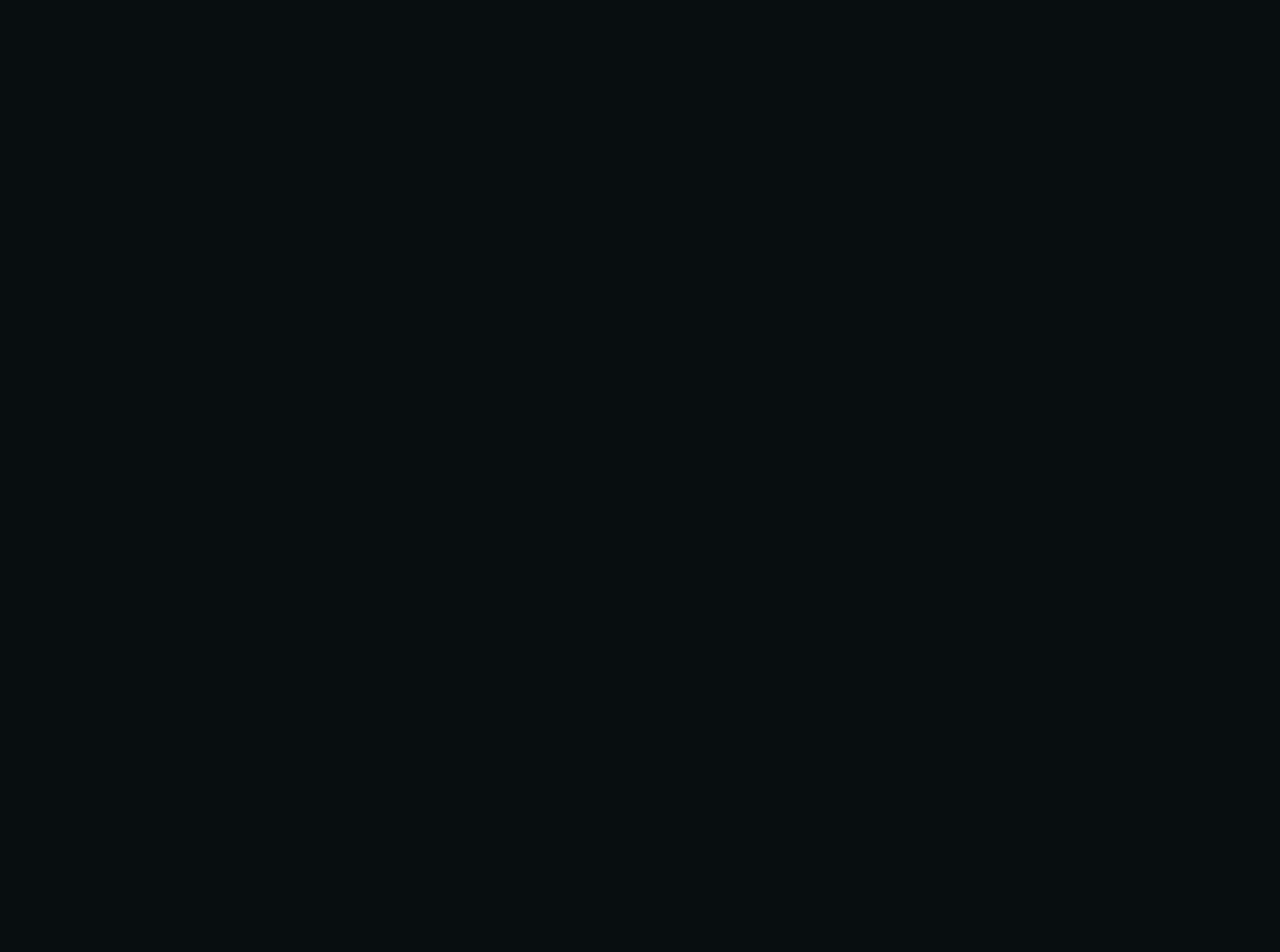
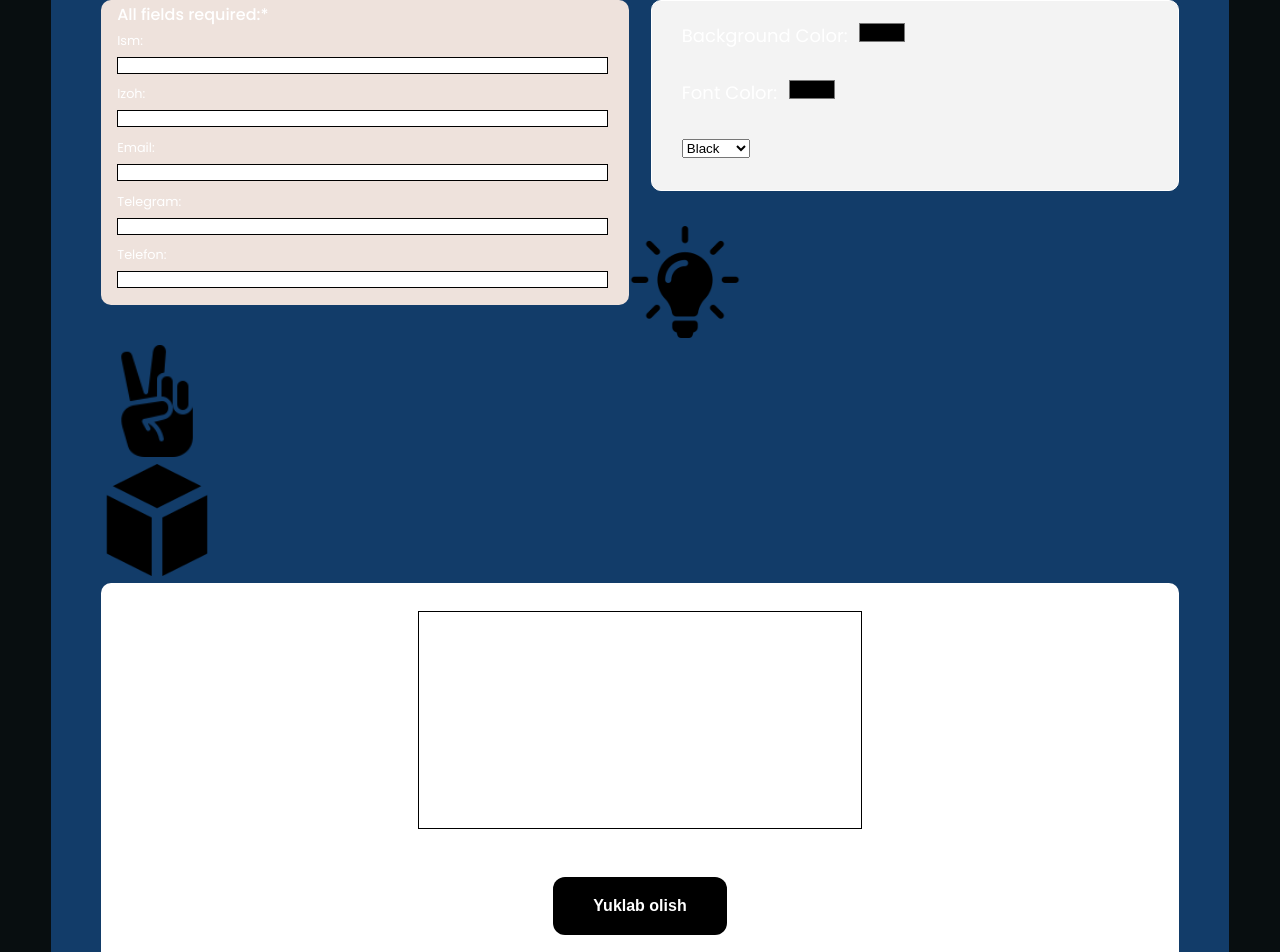
Before and after one commit to Jahongir7/visiting-card-frontend, a React (Vite) app: page /full-generator in a window 1280 px wide. Before the commit this address had no page. Shown: the top 952 px of the page. Before the commit the page ends 800 px from the top, so only its background shows below. Built offline with nearby package versions, Linux system fonts and the light colour scheme.

Commit message:
full generator

```diff
--- a/src/App.jsx
+++ b/src/App.jsx
@@ -7,6 +7,7 @@
 import Ask from "./components/ask";
 import Generate from "./components/generate";
 import Generator from "./components/generator";
+import FullGenerator from "./components/FullGenerator";
 
 function App() {
   return (
@@ -19,6 +20,7 @@
         <Route path="/ask" element={<Ask />} />
         <Route path="/generate" element={<Generate />} />
         <Route path="/main-generator" element={<Generator />} />
+        <Route path="/full-generator" element={<FullGenerator />} />
       </Routes>
     </div>
   );
--- /dev/null
+++ b/src/components/FullGenerator.jsx
@@ -0,0 +1,263 @@
+import React, { useState } from "react";
+import "../assets/styles/generator.css";
+import html2canvas from "html2canvas";
+
+function FullGenerator() {
+  const [numCards, setNumCards] = useState("");
+  const [fullName, setFullName] = useState("");
+  const [occupancy, setOccupancy] = useState("");
+  const [email, setEmail] = useState("");
+  const [linkedin, setLinkedin] = useState("");
+  const [phone, setPhone] = useState("");
+  const [imageType, setImageType] = useState("black");
+  const [selectedImage, setSelectedImage] = useState(-1);
+  const [errorMsg, setErrorMsg] = useState("");
+  const [backgroundColor, setBackgroundColor] = useState("");
+  const [fontColor, setFontColor] = useState("");
+  const [myImage, setMyImage] = useState("");
+  const imageArr = [
+    [
+      '<img src="./img/light-bulb_black.png" alt="Black light-bulb" " width="58px">',
+      '<img src="./img/peace_black.png" alt="Black peace signal" width="58px">',
+      '<img src="./img/cube_black.png" alt="Black cube" width="58px">',
+    ],
+    [
+      '<img src="./img/light-bulb.png" alt="White light-bulb" width="58px">',
+      '<img src="./img/peace.png" alt="White peace signal" width="58px">',
+      '<img src="./img/cube.png" alt="White cube" width="58px">',
+    ],
+    [
+      '<img src="./img/light-bulb.png" alt="White light-bulb with opacity of 0.3" width="58px" style="opacity: 0.3">',
+      '<img src="./img/peace.png" alt="White peace signal with opacity of 0.3" width="58px" style="opacity: 0.3">',
+      '<img src="./img/cube.png" alt="White cube with opacity of 0.3" width="58px" style="opacity: 0.3">',
+    ],
+  ];
+
+  const handleImageDownload = async () => {
+    const element = document.getElementById("card"),
+      canvas = await html2canvas(element),
+      data = canvas.toDataURL("image/jpg"),
+      link = document.createElement("a");
+
+    link.href = data;
+    link.download = "visiting-card.jpg";
+
+    document.body.appendChild(link);
+    link.click();
+    document.body.removeChild(link);
+  };
+
+  const handleDataChange = (e) => {
+    const { name, value } = e.target;
+    switch (name) {
+      case "numCards":
+        setNumCards(value);
+        break;
+      case "fullName":
+        setFullName(value);
+        break;
+      case "occupancy":
+        setOccupancy(value);
+        break;
+      case "email":
+        setEmail(value);
+        break;
+      case "linkedin":
+        setLinkedin(value);
+        break;
+      case "phone":
+        setPhone(value);
+        break;
+      default:
+        break;
+    }
+  };
+
+  const handleOptionsChange = (event) => {
+    const { name, value } = event.target;
+    if (name === "bgColor") {
+      setBackgroundColor(value);
+    } else if (name === "fontColor") {
+      setFontColor(value);
+    }
+  };
+
+  const handleImageTypeChange = (e) => {
+    setImageType(e.target.value);
+  };
+
+  const handleImageSelection = (imageProps) => {
+    // setSelectedImage(index);
+    setMyImage(imageProps);
+  };
+
+  const handleCardRequest = () => {
+    if (
+      fullName === "" ||
+      occupancy === "" ||
+      email === "" ||
+      linkedin === "" ||
+      phone === ""
+    ) {
+      setErrorMsg("Please fill out ALL fields");
+    } else if (numCards === "" || isNaN(numCards) || numCards === "0") {
+      setErrorMsg("Please enter a valid number");
+    } else {
+      setNumCards(parseInt(numCards));
+      setErrorMsg(
+        `Your order of ${numCards} cards will be processed. Thank you for your order!`
+      );
+    }
+  };
+
+  const handleStartAgain = () => {
+    setNumCards("");
+    setFullName("");
+    setOccupancy("");
+    setEmail("");
+    setLinkedin("");
+    setPhone("");
+    setImageType("black");
+    setSelectedImage(-1);
+    setErrorMsg("");
+  };
+
+  return (
+    <div id="wrapper">
+      {/* Data Section */}
+      <form id="data" autocomplete="off">
+        <h4>All fields required:*</h4>
+        <label>Ism:</label>
+        <br />
+        <input
+          type="text"
+          name="fullName"
+          value={fullName}
+          onChange={handleDataChange}
+        />
+        <label>Izoh:</label>
+        <br />
+        <input
+          type="text"
+          name="occupancy"
+          value={occupancy}
+          onChange={handleDataChange}
+        />
+        <label>Email:</label>
+        <br />
+        <input
+          type="text"
+          name="email"
+          value={email}
+          onChange={handleDataChange}
+        />
+        <label>Telegram:</label>
+        <br />
+        <input
+          type="text"
+          name="linkedin"
+          value={linkedin}
+          onChange={handleDataChange}
+        />
+        <label>Telefon:</label>
+        <br />
+        <input
+          type="text"
+          name="phone"
+          value={phone}
+          onChange={handleDataChange}
+        />
+      </form>
+      {/* Options Section */}
+      <div id="optionsLarge">
+        <button id="closeOptions" type="button">
+          Done
+        </button>
+        Background Color:&nbsp;&nbsp;
+        <input
+          type="color"
+          name="bgColor"
+          id="bgColor"
+          onChange={handleOptionsChange}
+        />
+        <br />
+        <br />
+        Font Color:&nbsp;&nbsp;
+        <input
+          type="color"
+          name="fontColor"
+          id="fontColor"
+          onChange={handleOptionsChange}
+        />
+        <br />
+        <br />
+        <form id="manageImg" name="colorImg">
+          <select value={imageType} onChange={handleImageTypeChange}>
+            <option value="black">Black</option>
+            <option value="white">White</option>
+            <option value="opac">Opacity</option>
+          </select>
+        </form>
+      </div>
+      <div>
+        {imageArr[imageType === "opac" ? 2 : imageType === "white" ? 1 : 0].map(
+          (image, index) => (
+            <div
+              key={index}
+              onClick={() => handleImageSelection(image)}
+              className={selectedImage === index ? "active" : ""}
+            >
+              <div dangerouslySetInnerHTML={{ __html: image }} />
+            </div>
+          )
+        )}
+      </div>
+      <div className="checkCard">
+        <h4>Check your business card here:</h4>
+        <div
+          id="card"
+          style={{ backgroundColor: backgroundColor, color: fontColor }}
+        >
+          <div id="outputName">{fullName}</div>
+          <div dangerouslySetInnerHTML={{ __html: myImage }} id="image" />
+          <div id="outputOccupancy" style={{ fontSize: "12px" }}>
+            {occupancy}
+          </div>
+          <br />
+          <div id="outputEmail">{email}</div>
+          <div id="outputLinkedin">{linkedin}</div>
+          <div id="outputPhone">{phone}</div>
+        </div>
+        <div id="settings">
+          <h4>
+            Settings:
+            <button id="openSettings" type="button">
+              <img
+                id="colors"
+                src="img/colorPicker.png"
+                alt="Color picker icon"
+              />
+            </button>
+          </h4>
+        </div>
+        <div id="errorMsg"></div>
+        <button type="button" className="button" onClick={handleImageDownload}>
+          Yuklab olish
+        </button>
+        <button id="startAgain" type="button">
+          Build a new card
+        </button>
+        <br />
+        <br />
+      </div>
+      {/* Buttons Section */}
+      <button onClick={handleCardRequest}>Card Request</button>
+      <button onClick={handleStartAgain}>Start Again</button>
+
+      {/* Error Message Section */}
+      <div>{errorMsg}</div>
+    </div>
+  );
+}
+
+export default FullGenerator;
--- a/src/components/ask.jsx
+++ b/src/components/ask.jsx
@@ -19,13 +19,13 @@
               flexWrap: "wrap",
             }}
           >
-            <Link to="/all-cards">
+            <Link to="/main-generator">
               <button className="btn login_btn relative">
-                Shablondan foydalanish <b>PRO</b>
+                Rasmlar orqali vizitka yasash <b>PRO</b>
               </button>
             </Link>
-            <Link to="/main-generator">
-              <button className="btn login_btn">Vizitka yasash</button>
+            <Link to="/full-generator">
+              <button className="btn login_btn">Oddiy Vizitka yasash</button>
             </Link>
           </div>
         </div>
```
